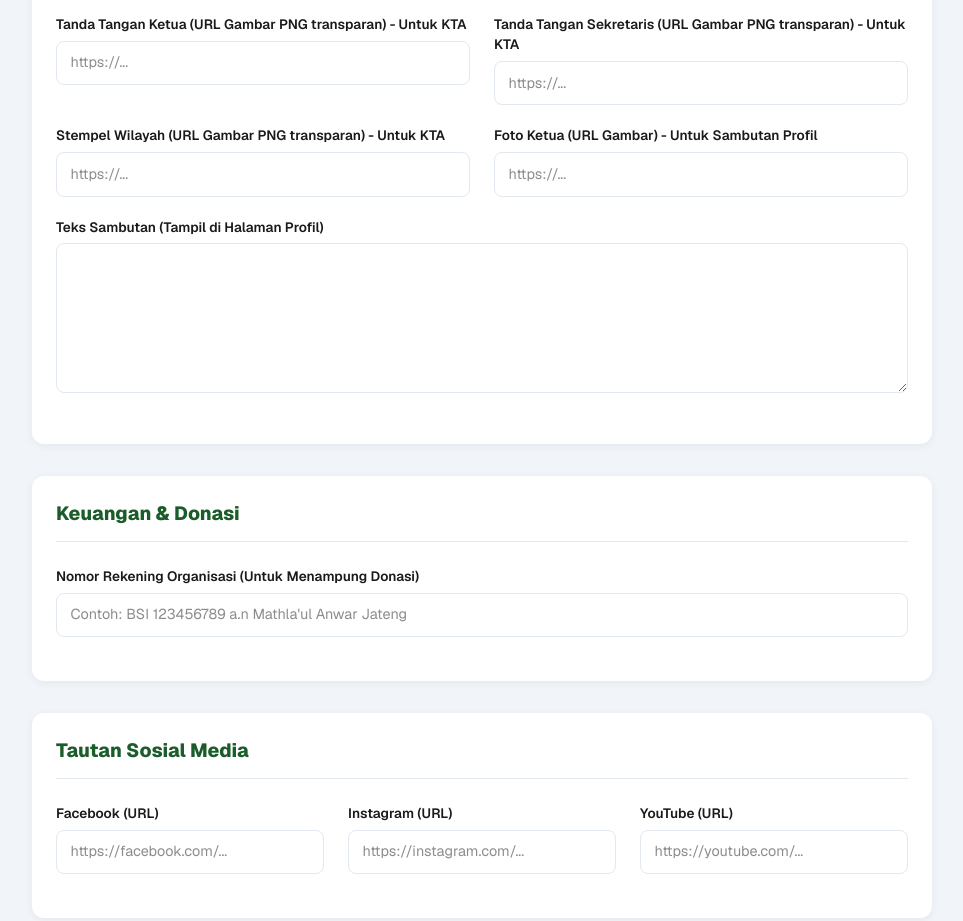
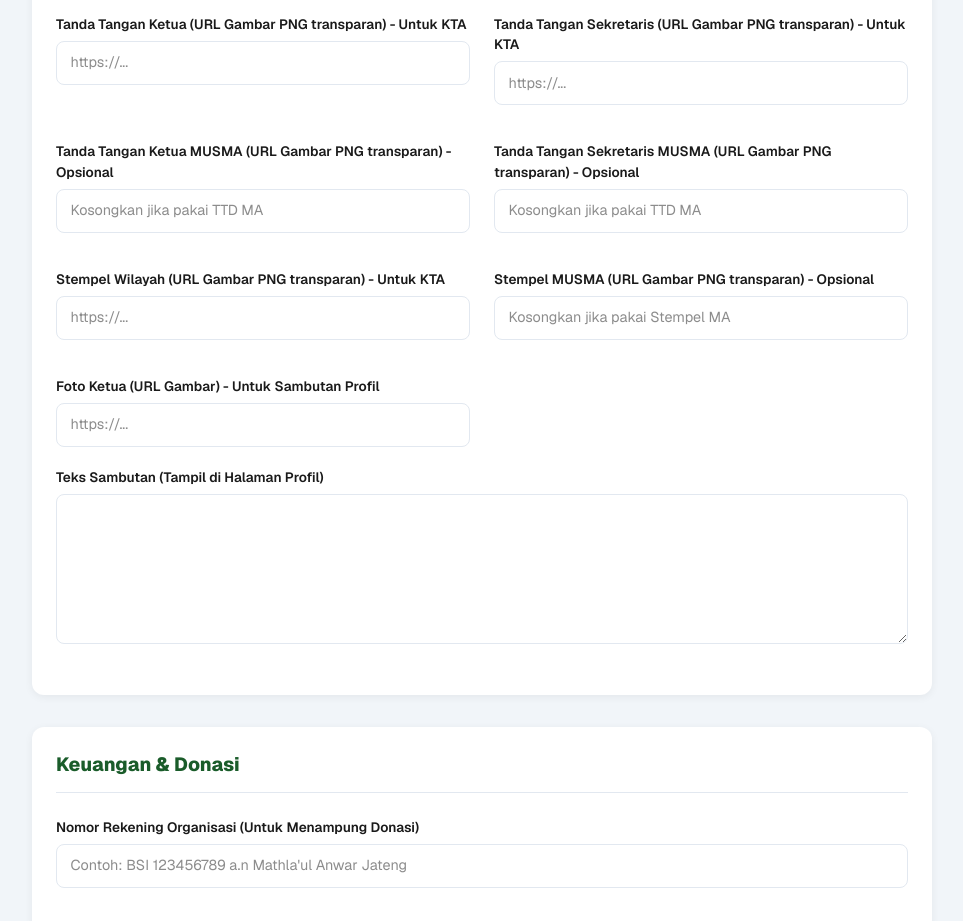
Before and after one commit to robertahmad/ma-jateng, a Next.js app: page /admin/pengaturan in a window 1280 px wide. Shown: the part 860-1781 px from the top of the page, without its empty margins (260-1223 px from the left). Built offline with nearby package versions, Linux system fonts and the light colour scheme; no server answers; the database is empty.

Commit message:
feat: add MUSMA specific stamp and signature settings

```diff
--- a/app/admin/pengaturan/page.js
+++ b/app/admin/pengaturan/page.js
@@ -17,7 +17,10 @@ export default function AdminPengaturan() {
     nama_sekretaris_musma: '',
     ttd_ketua: '',
     ttd_sekretaris: '',
+    ttd_ketua_musma: '',
+    ttd_sekretaris_musma: '',
     stempel_wilayah: '',
+    stempel_musma: '',
     foto_ketua: '',
     sambutan_ketua: '',
     rekening_donasi: '',
@@ -166,11 +169,29 @@ export default function AdminPengaturan() {
             </div>
           </div>
 
-          <div style={{ display: 'grid', gridTemplateColumns: '1fr 1fr', gap: '1.5rem' }}>
+          <div style={{ display: 'grid', gridTemplateColumns: '1fr 1fr', gap: '1.5rem', marginTop: '1rem' }}>
+            <div className="form-group">
+              <label className="form-label">Tanda Tangan Ketua MUSMA (URL Gambar PNG transparan) - Opsional</label>
+              <input type="url" className="form-input" name="ttd_ketua_musma" value={formData.ttd_ketua_musma || ''} onChange={handleChange} placeholder="Kosongkan jika pakai TTD MA" />
+            </div>
+            <div className="form-group">
+              <label className="form-label">Tanda Tangan Sekretaris MUSMA (URL Gambar PNG transparan) - Opsional</label>
+              <input type="url" className="form-input" name="ttd_sekretaris_musma" value={formData.ttd_sekretaris_musma || ''} onChange={handleChange} placeholder="Kosongkan jika pakai TTD MA" />
+            </div>
+          </div>
+
+          <div style={{ display: 'grid', gridTemplateColumns: '1fr 1fr', gap: '1.5rem', marginTop: '1rem' }}>
             <div className="form-group">
               <label className="form-label">Stempel Wilayah (URL Gambar PNG transparan) - Untuk KTA</label>
               <input type="url" className="form-input" name="stempel_wilayah" value={formData.stempel_wilayah || ''} onChange={handleChange} placeholder="https://..." />
             </div>
+            <div className="form-group">
+              <label className="form-label">Stempel MUSMA (URL Gambar PNG transparan) - Opsional</label>
+              <input type="url" className="form-input" name="stempel_musma" value={formData.stempel_musma || ''} onChange={handleChange} placeholder="Kosongkan jika pakai Stempel MA" />
+            </div>
+          </div>
+
+          <div style={{ display: 'grid', gridTemplateColumns: '1fr 1fr', gap: '1.5rem', marginTop: '1rem' }}>
             <div className="form-group">
               <label className="form-label">Foto Ketua (URL Gambar) - Untuk Sambutan Profil</label>
               <input type="url" className="form-input" name="foto_ketua" value={formData.foto_ketua || ''} onChange={handleChange} placeholder="https://..." />
--- a/app/anggota/cek/page.js
+++ b/app/anggota/cek/page.js
@@ -171,7 +171,9 @@ export default function CekKTA() {
                       {/* TTD Sekretaris */}
                       <div style={{
                         height: '35px', margin: '0.25rem 0',
-                        backgroundImage: settings.ttd_sekretaris ? `url("${settings.ttd_sekretaris}")` : 'none',
+                        backgroundImage: (data.ktaMode === 'MUSMA' && settings.ttd_sekretaris_musma)
+                          ? `url("${settings.ttd_sekretaris_musma}")`
+                          : (settings.ttd_sekretaris ? `url("${settings.ttd_sekretaris}")` : 'none'),
                         backgroundSize: 'contain', backgroundRepeat: 'no-repeat', backgroundPosition: 'center'
                       }}></div>
                       <div style={{ fontSize: '0.75rem', fontWeight: 800, textDecoration: 'underline', color: 'var(--teks)' }}>
@@ -183,7 +185,9 @@ export default function CekKTA() {
 
                     {/* Stempel Tengah KTA */}
                     <div style={{ position: 'absolute', left: '50%', top: '50%', transform: 'translate(-50%, -50%)', opacity: 0.85, pointerEvents: 'none' }}>
-                      {settings.stempel_wilayah ? (
+                      {(data.ktaMode === 'MUSMA' && settings.stempel_musma) ? (
+                        <img src={settings.stempel_musma} alt="Stempel MUSMA" style={{ width: '70px', height: '70px', objectFit: 'contain' }} />
+                      ) : settings.stempel_wilayah ? (
                         <img src={settings.stempel_wilayah} alt="Stempel PWMA" style={{ width: '70px', height: '70px', objectFit: 'contain' }} />
                       ) : (
                         <div style={{ width: '55px', height: '55px', border: '2px solid var(--hijau-tua)', borderRadius: '50%', display: 'flex', alignItems: 'center', justifyContent: 'center', color: 'var(--hijau-tua)', fontSize: '0.45rem', fontWeight: 800, textAlign: 'center', transform: 'rotate(-15deg)' }}>STEMPEL<br/>PWMA</div>
@@ -195,7 +199,9 @@ export default function CekKTA() {
                       {/* TTD Ketua */}
                       <div style={{
                         height: '35px', margin: '0.25rem 0',
-                        backgroundImage: settings.ttd_ketua ? `url("${settings.ttd_ketua}")` : 'none',
+                        backgroundImage: (data.ktaMode === 'MUSMA' && settings.ttd_ketua_musma)
+                          ? `url("${settings.ttd_ketua_musma}")`
+                          : (settings.ttd_ketua ? `url("${settings.ttd_ketua}")` : 'none'),
                         backgroundSize: 'contain', backgroundRepeat: 'no-repeat', backgroundPosition: 'center'
                       }}></div>
                       <div style={{ fontSize: '0.75rem', fontWeight: 800, textDecoration: 'underline', color: 'var(--teks)' }}>
```
